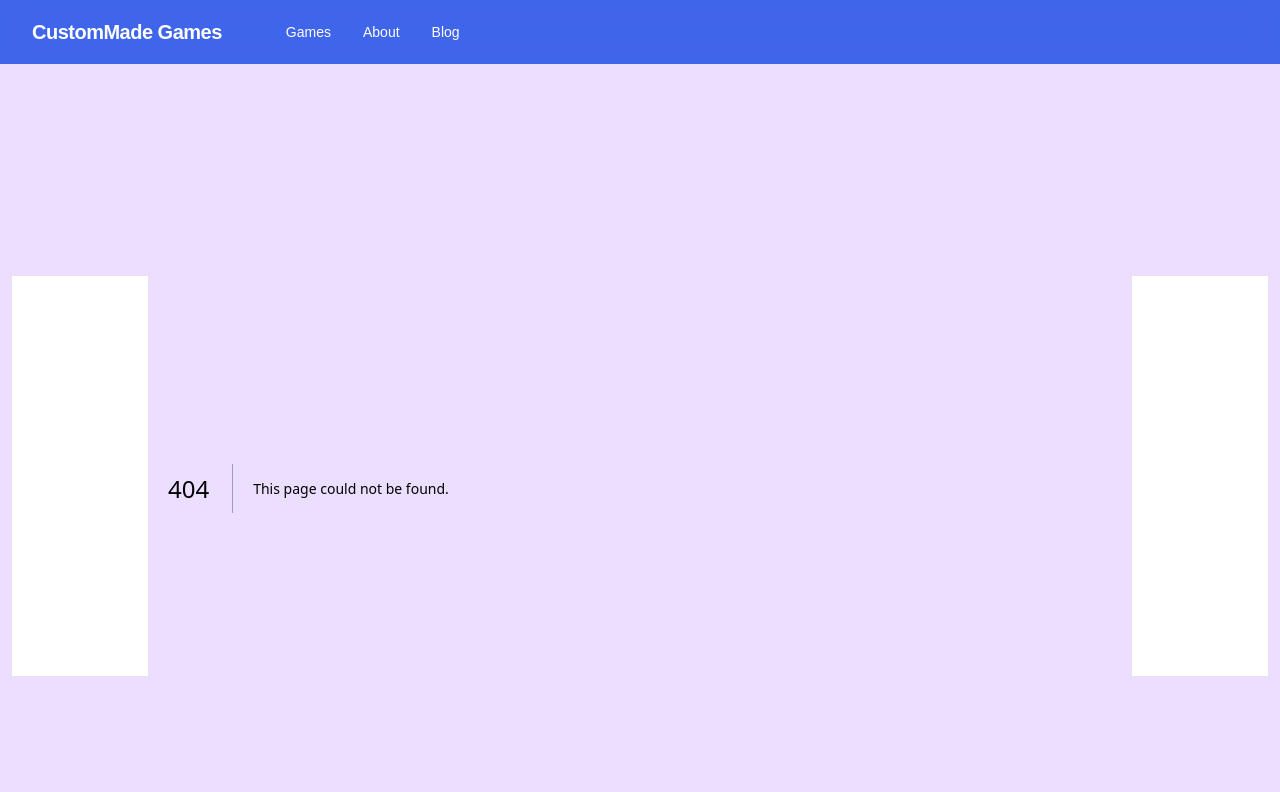
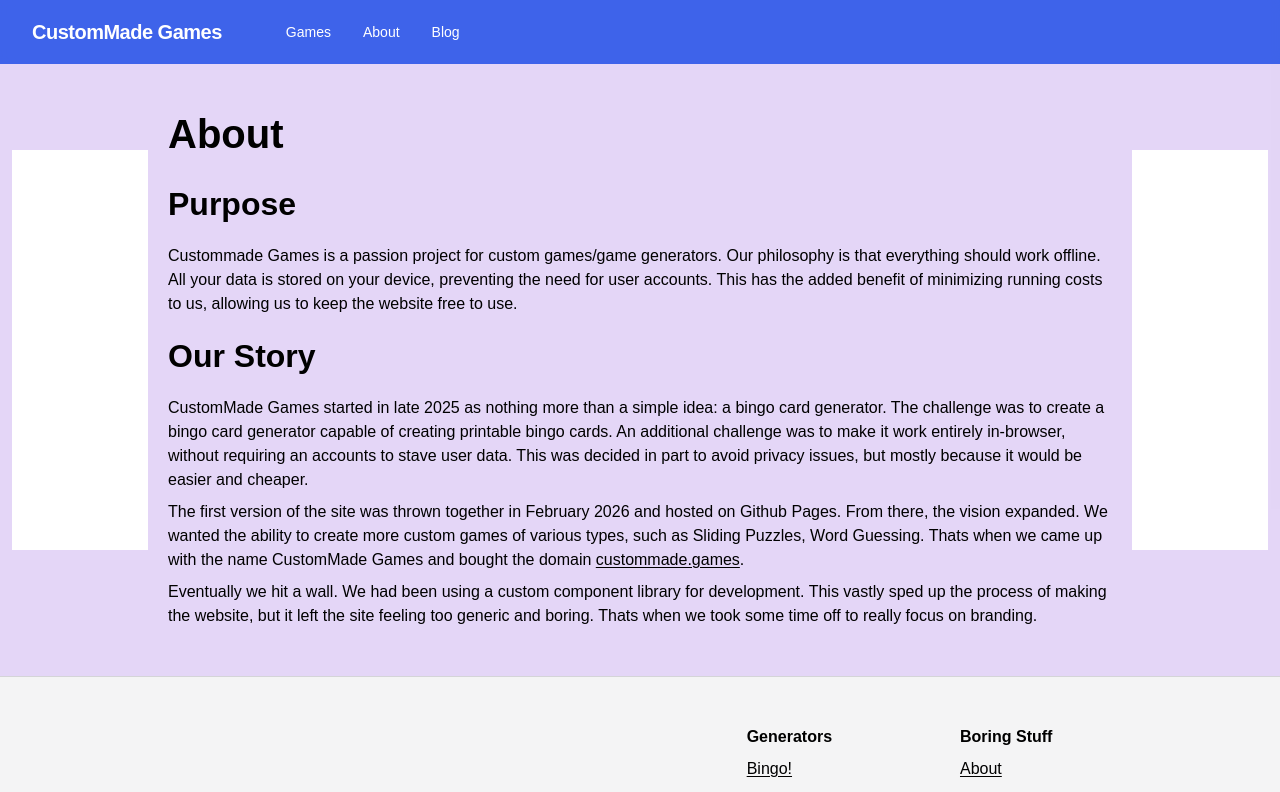
Before and after one commit to hagensv-web/custommade-dev, a Next.js app: page /company in a window 1280 px wide. Before the commit this address had no page. Shown: the top 792 px of the page. Built offline with nearby package versions, Linux system fonts and the light colour scheme; a web font is replaced by a local one.

Commit message:
company about page

```diff
--- /dev/null
+++ b/app/company/page.tsx
@@ -0,0 +1,17 @@
+import StyledLink from "@/components/core/StyledLink";
+
+export default function CompanyPage(){
+
+    return (
+        <div>
+        <h1>About</h1>
+        <h2>Purpose</h2>
+        <p>Custommade Games is a passion project for custom games/game generators. Our philosophy is that everything should work offline. All your data is stored on your device, preventing the need for user accounts. This has the added benefit of minimizing running costs to us, allowing us to keep the website free to use.</p>
+
+        <h2>Our Story</h2>
+        <p>CustomMade Games started in late 2025 as nothing more than a simple idea: a bingo card generator. The challenge was to create a bingo card generator capable of creating printable bingo cards. An additional challenge was to make it work entirely in-browser, without requiring an accounts to stave user data. This was decided in part to avoid privacy issues, but mostly because it would be easier and cheaper.</p>
+        <p>The first version of the site was thrown together in February 2026 and hosted on Github Pages. From there, the vision expanded. We wanted the ability to create more custom games of various types, such as Sliding Puzzles, Word Guessing. Thats when we came up with the name CustomMade Games and bought the domain <StyledLink href="/">custommade.games</StyledLink>.</p>
+        <p>Eventually we hit a wall. We had been using a custom component library for development. This vastly sped up the process of making the website, but it left the site feeling too generic and boring. Thats when we took some time off to really focus on branding.</p>
+        </div>
+    )
+}
```
